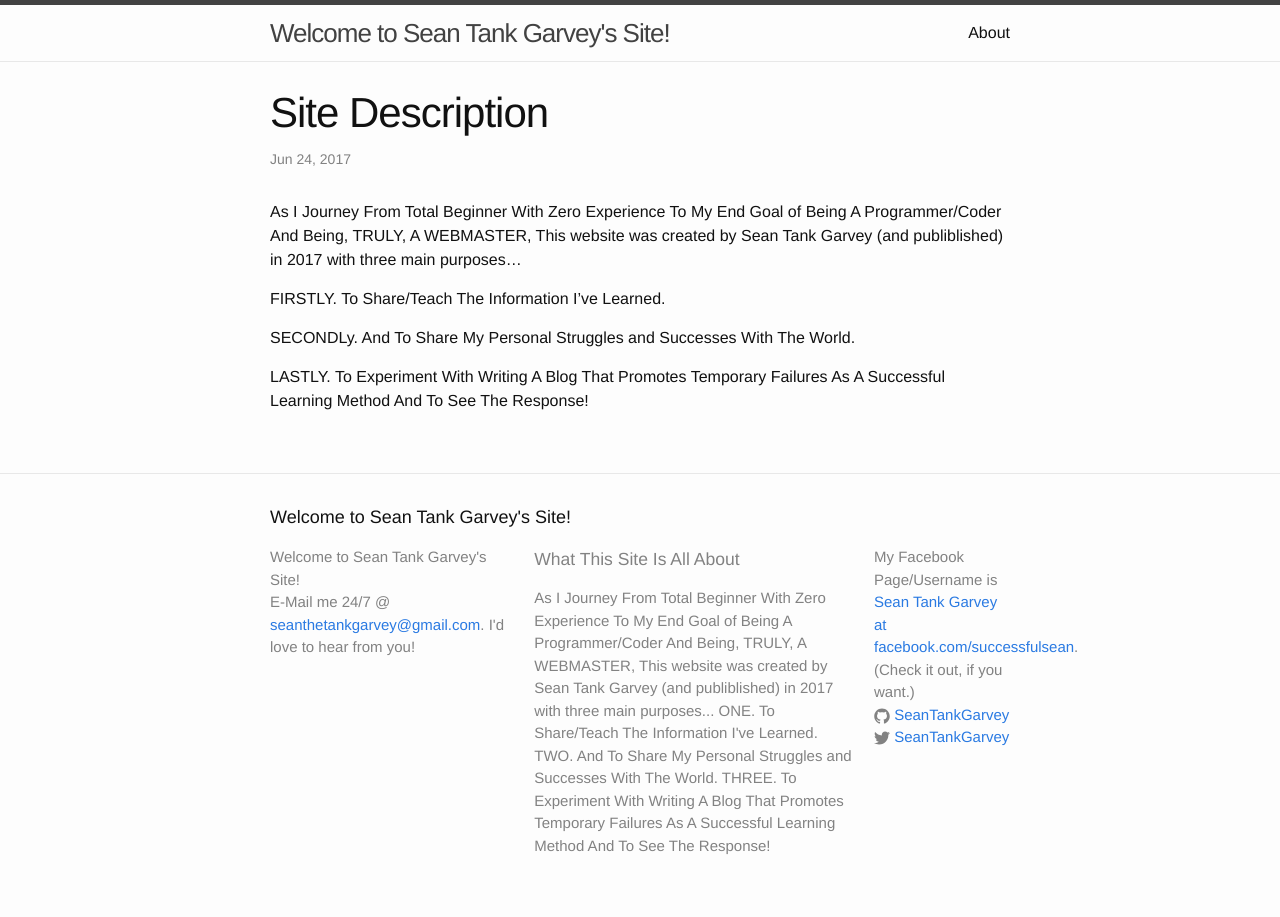
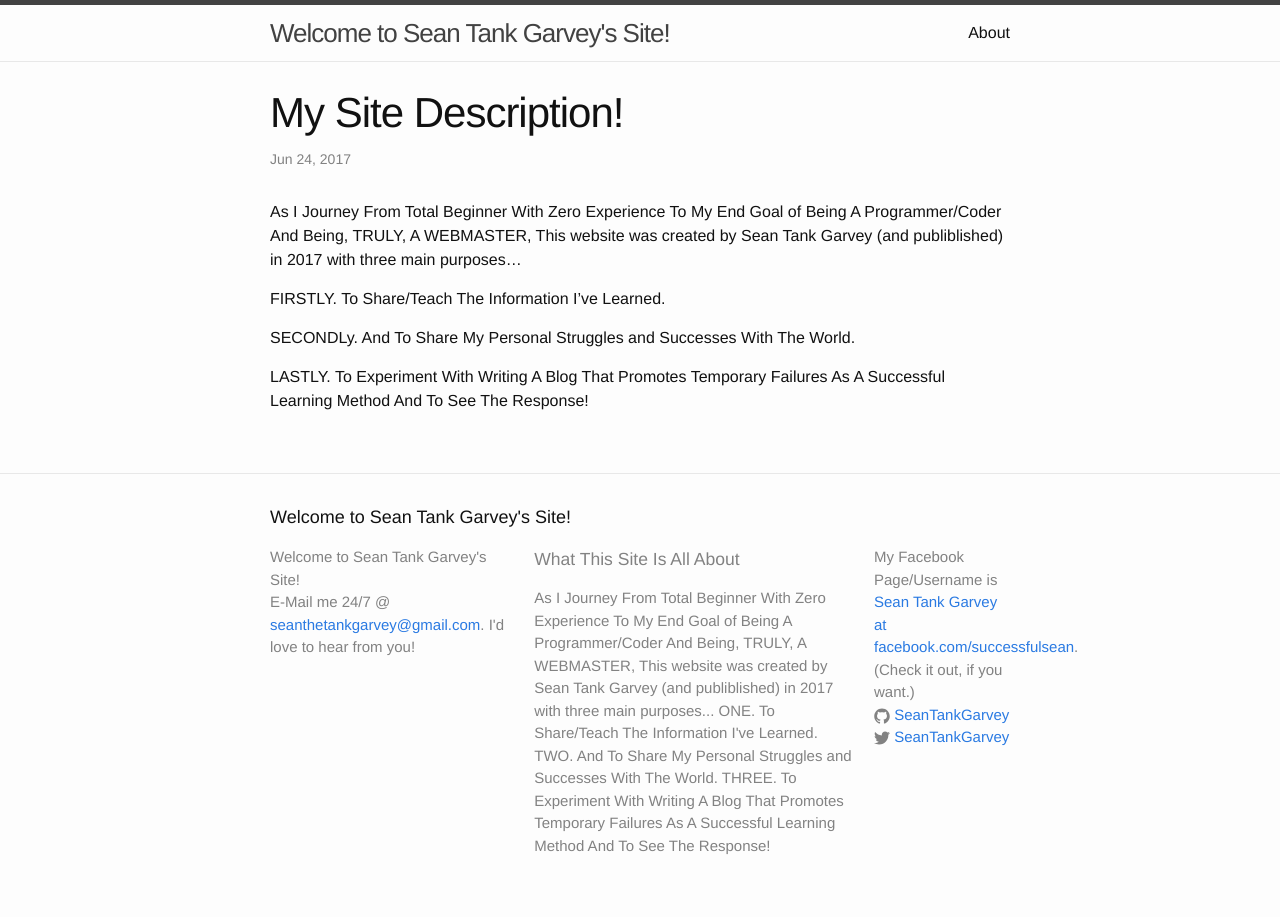
Before and after one commit to SeanTankGarvey/SeanTankGarvey.github.io, a Jekyll site: the page built from _posts/2017-06-24-site-description.markdown, in a window 1280 px wide. Built offline with Jekyll 4.4.1, drawn with Linux system fonts in a browser that asks for light colours; our own code applies the rules of GitHub Pages for plain Markdown files; part of the change alters nothing that is shown.

```diff
--- a/_posts/2017-06-24-site-description.markdown
+++ b/_posts/2017-06-24-site-description.markdown
@@ -1,3 +1,9 @@
+---
+layout: post
+title:  "My Site Description!"
+date:   2017-06-24 23:08
+categories: jekyll update
+---
 As I Journey From Total Beginner With Zero Experience To My End Goal of Being A Programmer/Coder And Being, TRULY, A WEBMASTER,
 This website was created by Sean Tank Garvey (and publiblished) in 2017 with three main purposes...
 
```
